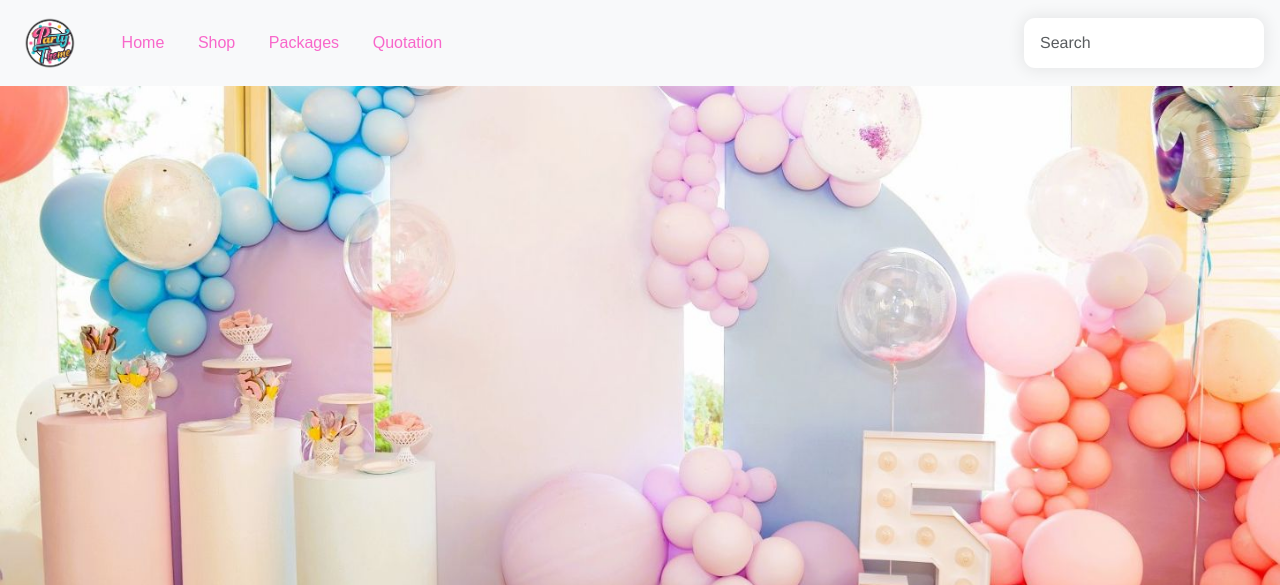
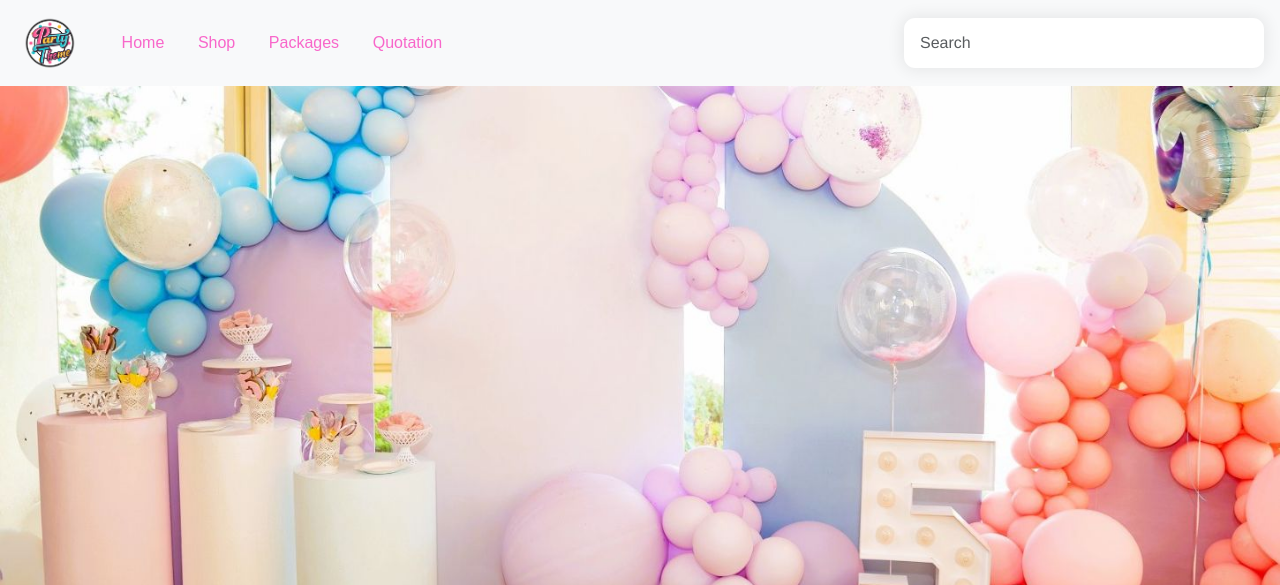
Before and after one commit to Suhadmendis/party-theme-web, a PHP site: page /index.html in a window 1280 px wide. Shown: the top 585 px of the page. Run offline with PHP 8.4, Linux system fonts and the light colour scheme.

Commit message:
Increase header search bar width from 240px to 360px
Co-Authored-By: Claude Sonnet 4.6 <noreply@anthropic.com>

```diff
--- a/_css/header.css
+++ b/_css/header.css
@@ -66,8 +66,8 @@ body {
 }
 
 .custom-width {
-  width: 240px;
-  max-width: 240px;
+  width: 360px;
+  max-width: 360px;
 }
 
 
```
